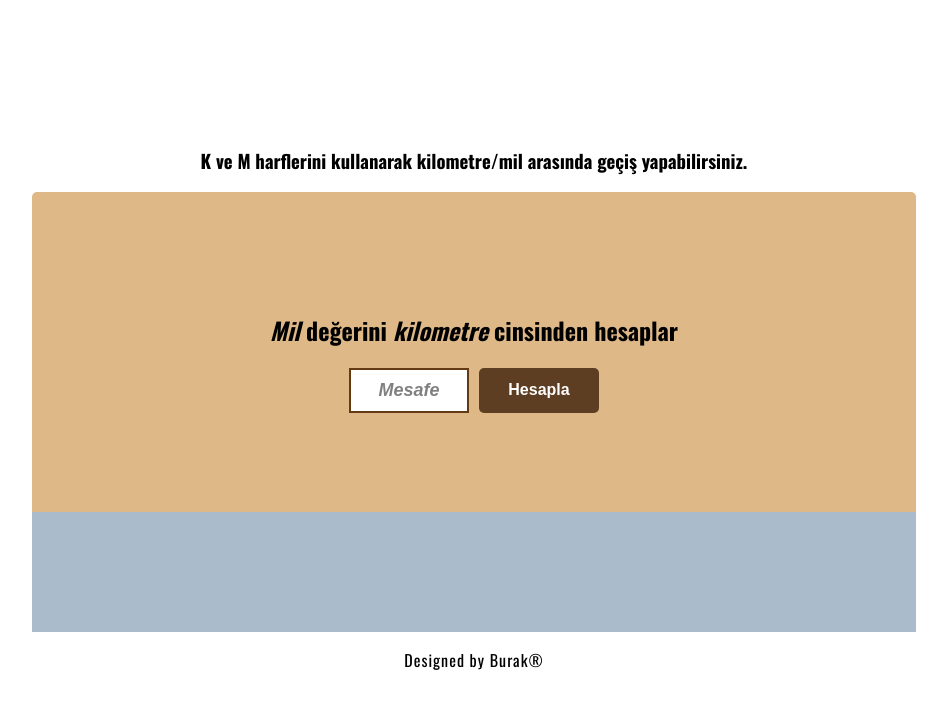
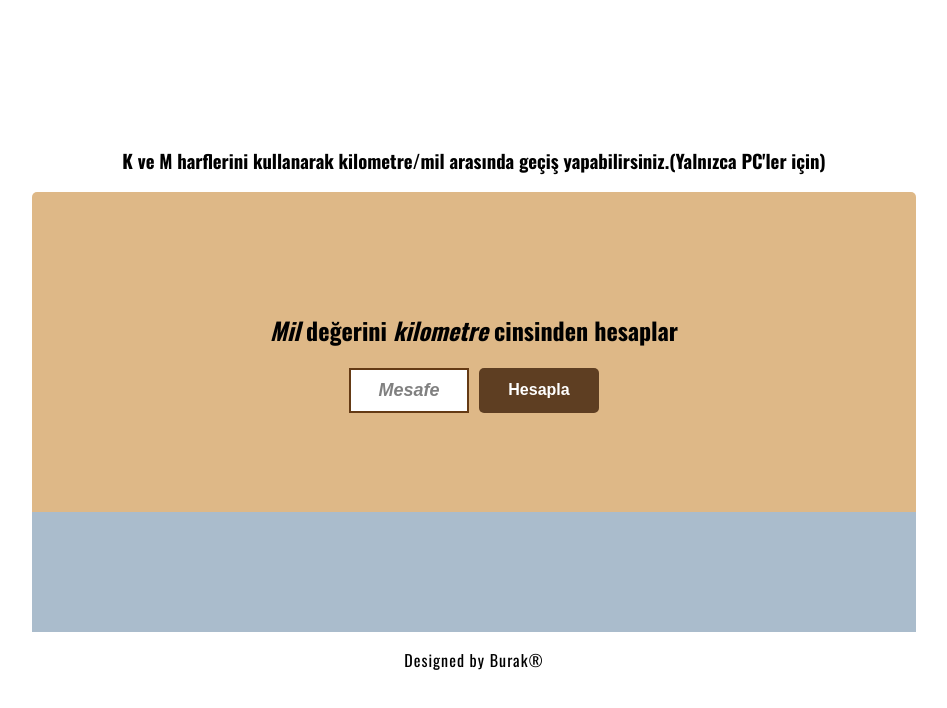
Before and after one commit to Wittgy/mileconverter, a plain HTML site: page index.html in a window 1280 px wide. Shown: the whole page, without its empty margins (166-1113 px from the left). Drawn offline with nearby package versions, Linux system fonts and the light colour scheme.

Commit message:
Update index.html

```diff
--- a/index.html
+++ b/index.html
@@ -6,7 +6,7 @@
     <link rel="stylesheet" href="mile.css">
   </head>
   <body>
-    <h3>K ve M harflerini kullanarak kilometre/mil arasında geçiş yapabilirsiniz.</h3>
+   <h3>K ve M harflerini kullanarak kilometre/mil arasında geçiş yapabilirsiniz.<span class="footnote">(Yalnızca PC'ler için)</span></h3>
     <div class="container-top">
       <h2><i>Mil</i> değerini <i>kilometre</i> cinsinden hesaplar</h2>
       <form action="somephpfile.php" method="post" id="convert"  >
```
